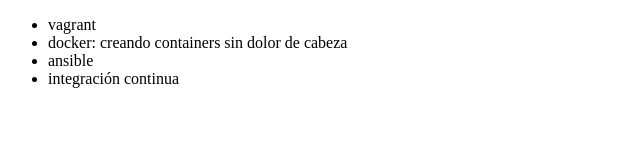
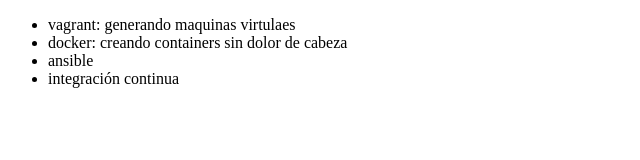
Before and after one commit to Miguelguzsua/alura-git, a plain HTML site: page miguel/index.html in a window 1280 px wide. Shown: the whole page, without its empty margins (0-640 px from the left). Drawn offline with Linux system fonts and the light colour scheme.

Commit message:
corrigiendo curso de vagrant

```diff
--- a/miguel/index.html
+++ b/miguel/index.html
@@ -6,7 +6,7 @@
     </head>
     <body>
         <ul>
-            <li>vagrant</li>
+            <li>vagrant: generando maquinas virtulaes</li>
             <li>docker: creando containers sin dolor de cabeza </li>
             <li>ansible</li>
             <li>integración continua</li>
```
